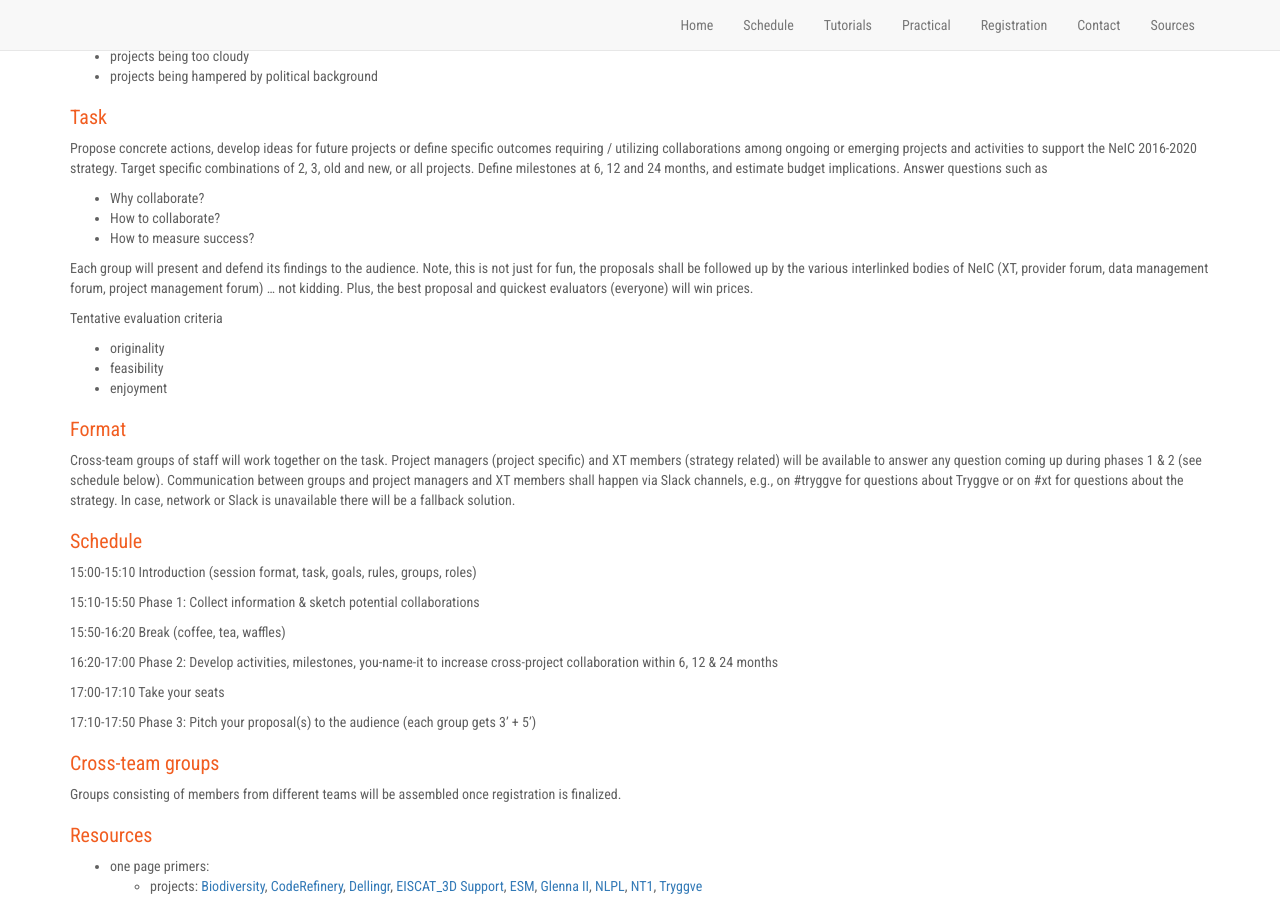
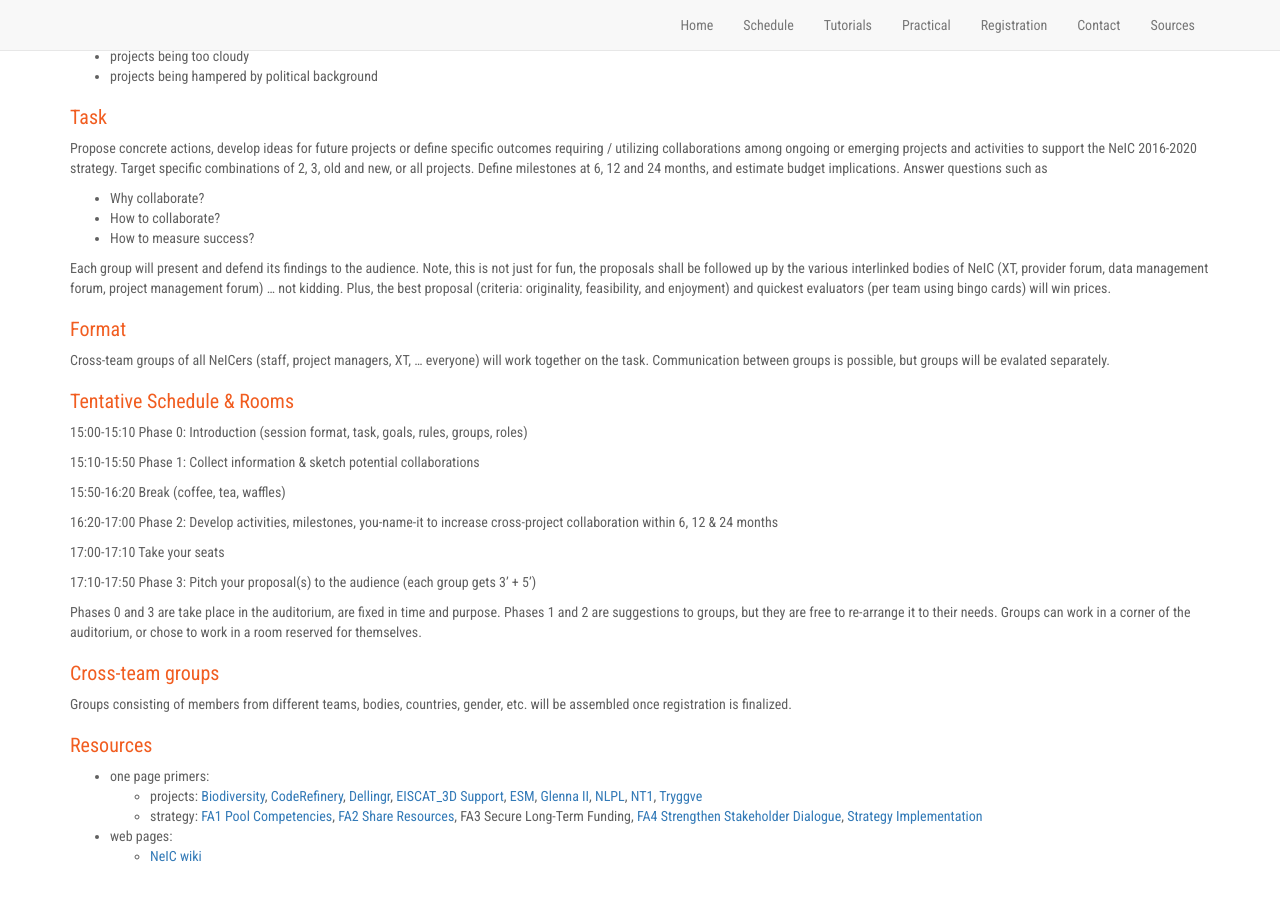
Before and after one commit to neicnordic/ahm17.neic.nordforsk.org, a Jekyll site: the page built from crossteam.md, in a window 1280 px wide and 900 px high, scrolled down 854 px. Built offline with Jekyll 4.4.1, drawn with Linux system fonts in a browser that asks for light colours; nearby versions of some CDN libraries; our own code applies the rules of GitHub Pages for plain Markdown files.

Commit message:
some pre-final adjustments to cross team sessions

```diff
--- a/crossteam.md
+++ b/crossteam.md
@@ -76,29 +76,18 @@
 audience. Note, this is not just for fun, the proposals shall be
 followed up by the various interlinked bodies of NeIC (XT, provider
 forum, data management forum, project management forum) ... not
-kidding. Plus, the best proposal and quickest evaluators (everyone)
+kidding. Plus, the best proposal (criteria: originality, feasibility, and enjoyment) and quickest evaluators (per team using bingo cards)
 will win prices.
-
-Tentative evaluation criteria
-
-- originality
-- feasibility
-- enjoyment
 
 ### Format
 
-Cross-team groups of staff will work together on the task. Project
-managers (project specific) and XT members (strategy related) will
-be available to answer any question coming up during phases 1 & 2
-(see schedule below). Communication between groups and project
-managers and XT members shall happen via Slack channels, e.g., on
-\#tryggve for questions about Tryggve or on \#xt for questions about
-the strategy. In case, network or Slack is unavailable there will be a
-fallback solution.
+Cross-team groups of all NeICers (staff, project managers, XT, ... everyone)
+will work together on the task. Communication between groups is possible, but
+groups will be evalated separately.
 
-### Schedule
+### Tentative Schedule & Rooms
 
-15:00-15:10 Introduction (session format, task, goals, rules, groups, roles)
+15:00-15:10 Phase 0: Introduction (session format, task, goals, rules, groups, roles)
 
 15:10-15:50 Phase 1: Collect information & sketch potential collaborations
 
@@ -111,10 +100,11 @@
 
 17:10-17:50 Phase 3: Pitch your proposal(s) to the audience (each group gets 3' + 5')
 
+Phases 0 and 3 are take place in the auditorium, are fixed in time and purpose. Phases 1 and 2 are suggestions to groups, but they are free to re-arrange it to their needs. Groups can work in a corner of the auditorium, or chose to work in a room reserved for themselves.
+
 ### Cross-team groups
 
-Groups consisting of members from different teams will be assembled
-once registration is finalized.
+Groups consisting of members from different teams, bodies, countries, gender, etc. will be assembled once registration is finalized.
 
 ### Resources
 
```
